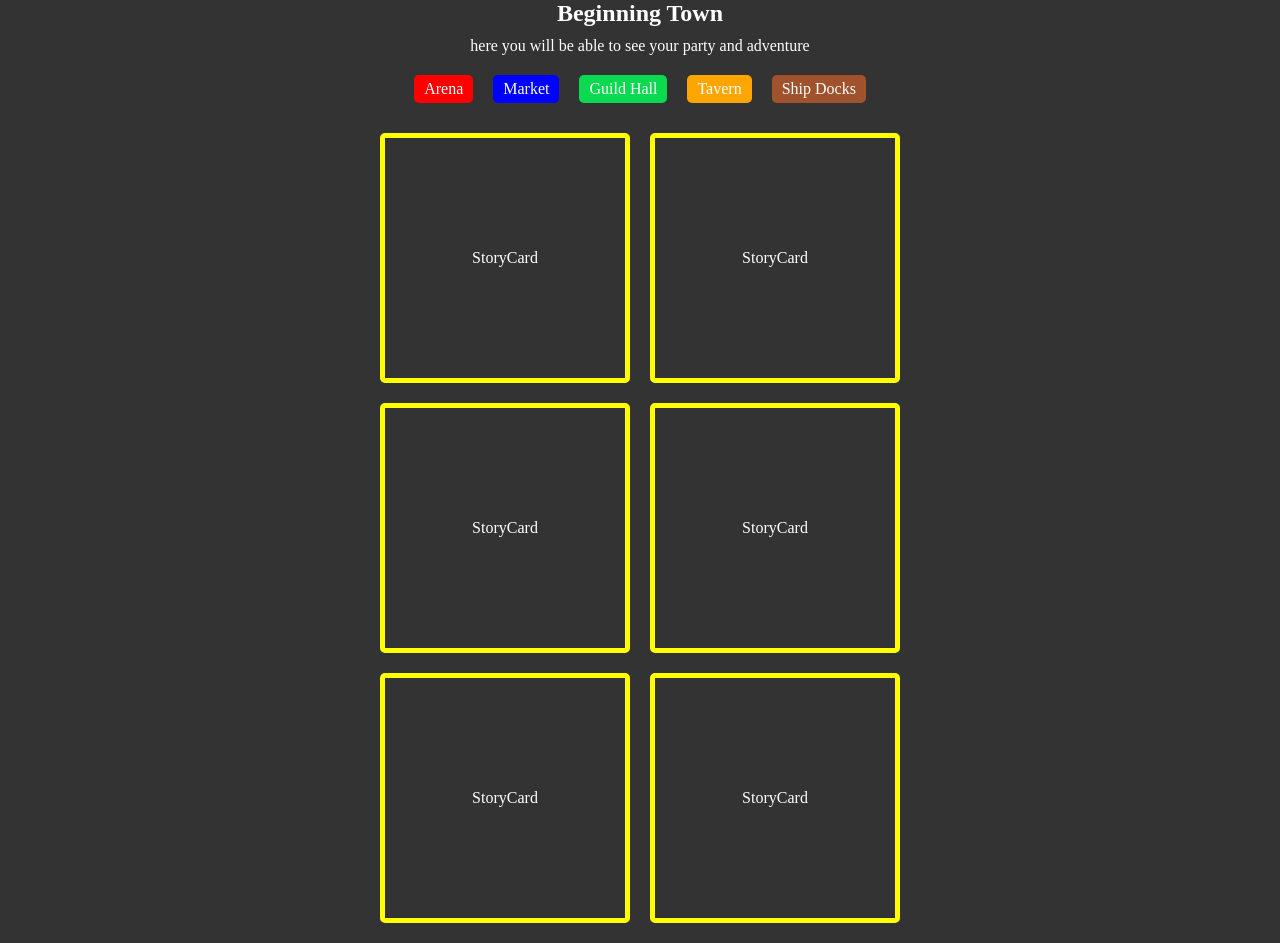
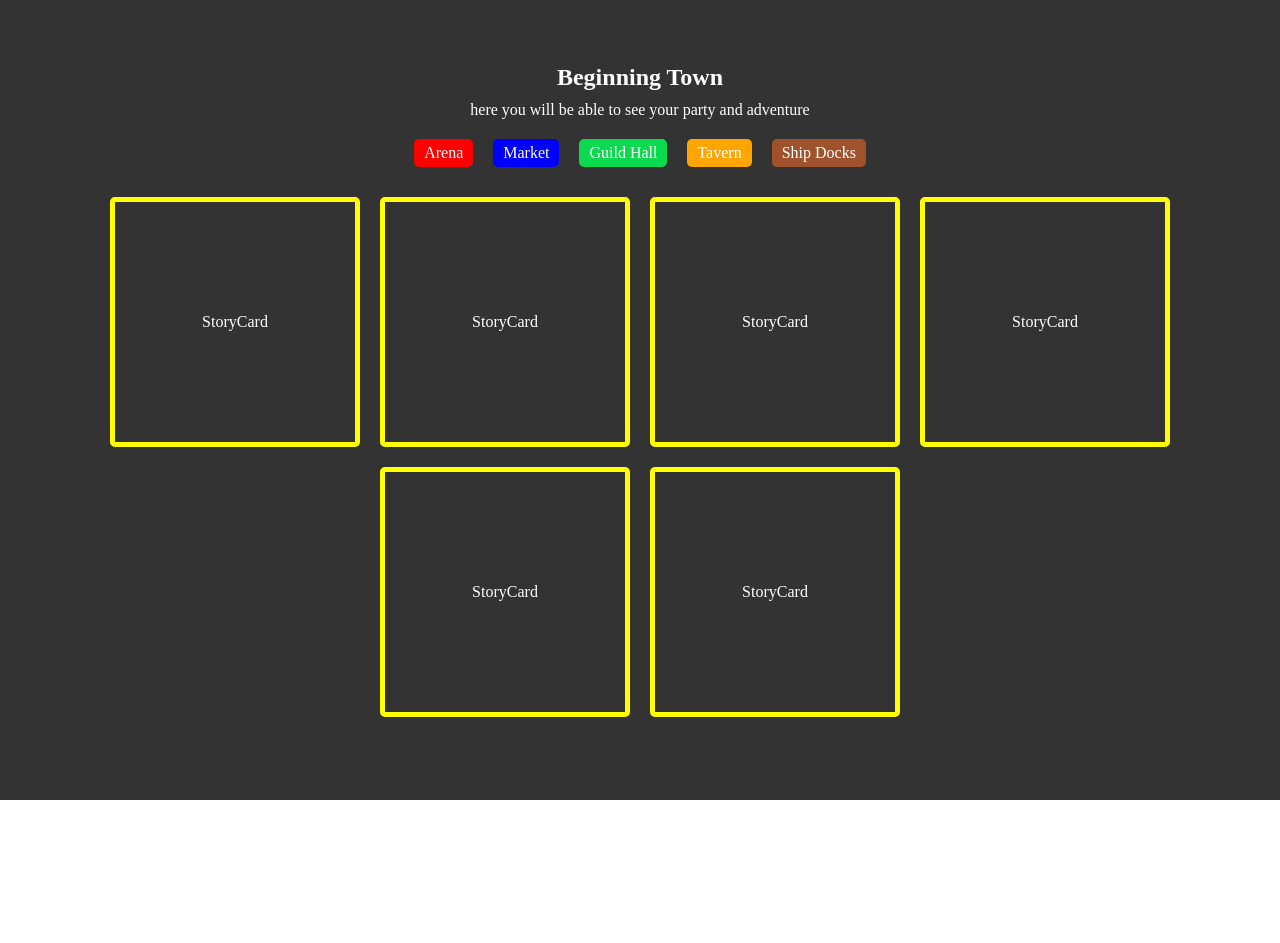
Before and after one commit to cv-bit/dcc-project, a React (Create React App) app: page /beginning in a window 1280 px wide. After the commit the page ends 800 px from the top, so only its background shows below. Built offline with nearby package versions, Linux system fonts and the light colour scheme.

Commit message:
update styles

```diff
--- a/src/pages/beginning/beginning.css
+++ b/src/pages/beginning/beginning.css
@@ -50,6 +50,5 @@
 
 .beginning-story-container {
     width: 100%;
-    max-width: 600px;
     margin: 10px;
 }
```
